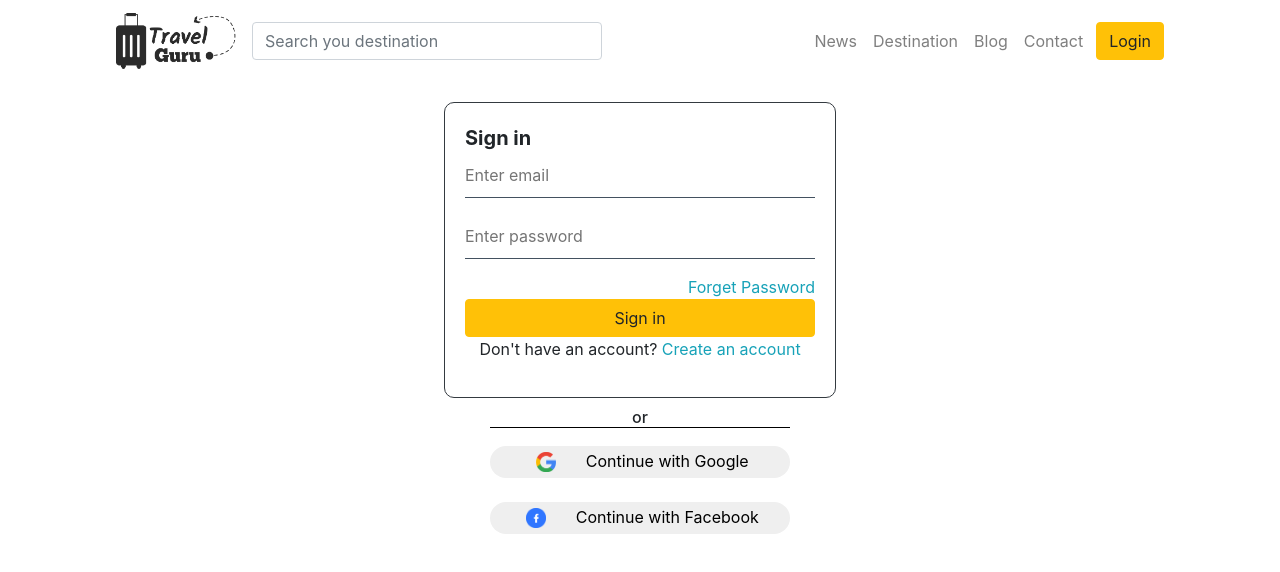
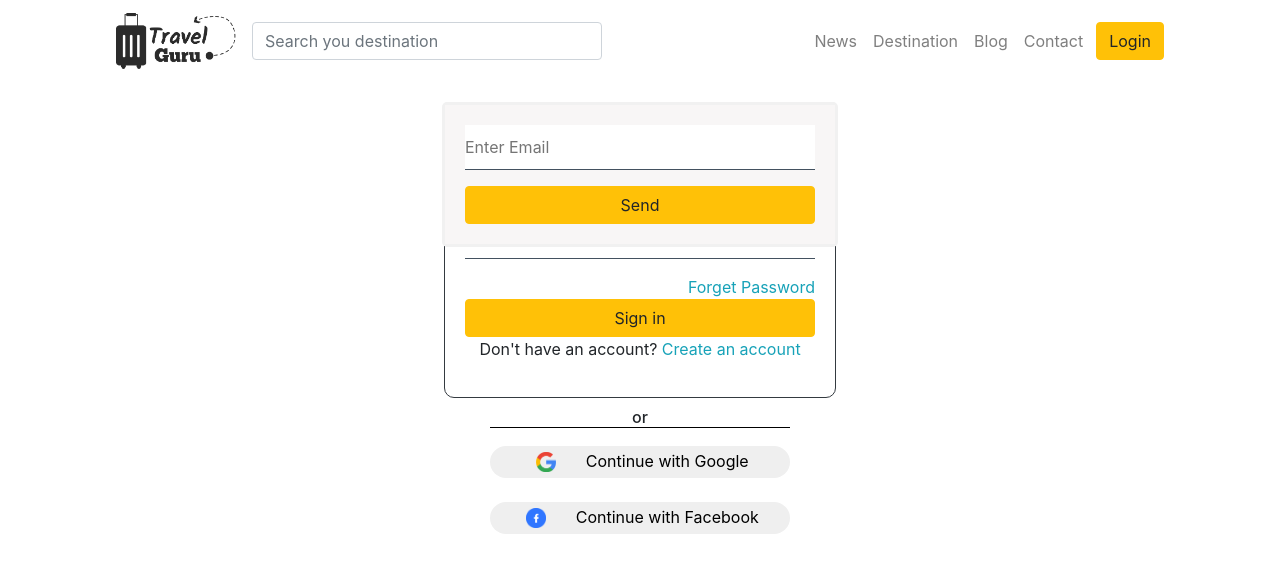
Before and after one commit to murad-aust/Roaming-Bangladesh, a React (Create React App) app: page /login in a window 1280 px wide. Both pictures are taken after a click on the element "Forget Password". Shown: the top 572 px of the page. Built offline with nearby package versions, Linux system fonts and the light colour scheme; no server answers.

Commit message:
Forget Password popup window added

```diff
--- a/src/Components/Hotel/Hotel.js
+++ b/src/Components/Hotel/Hotel.js
@@ -9,7 +9,7 @@ const Hotel = () => {
     const [information, setInformation] = useContext(UserContext);
     const {name, from, to}= information;
     const specifiedHotel = hotels.filter(ht => ht.placeId === information.id);
-    console.log(information);
+
 
     return (
         <div className="container" >
--- a/src/Components/SignIn/SignIn.css
+++ b/src/Components/SignIn/SignIn.css
@@ -41,3 +41,14 @@ input {
  .container{
      margin-bottom: 20px;
  }
+ .popup {
+    position: fixed;
+   border-radius: 5px;
+    border: 3px solid #f1f1f1;
+
+  }
+  .form-container {
+    width: 390px;
+    padding: 20px;
+    background-color: rgb(248, 246, 246);
+  }
--- a/src/Components/SignIn/SigninManeger.js
+++ b/src/Components/SignIn/SigninManeger.js
@@ -59,36 +59,14 @@ export const handleFacebookSignIn = () => {
 
 
 
-
-export const handleSignedOut = () => {
-  return firebase.auth().signOut()
-    .then(res => {
-      const signedOutUser = {
-        isSignedIn: false,
-        name: '',
-        email: '',
-        photo: '',
-        success: false
-
-      }
-      return signedOutUser;
-
-    })
-    .catch(err => {
-      console.log(err);
-      console.log(err.message);
-    })
-
-}
-
 export const createUserWithEmailAndPassword = (name, email, password) => {
 
   return firebase.auth().createUserWithEmailAndPassword(email, password)
     .then(res => {
       const newUserInfo = res.user;
       updateUserName(name);
+      emailVerify();
       newUserInfo.success = true;
-      emailVerification();
       return newUserInfo;
 
 
@@ -99,10 +77,12 @@ export const createUserWithEmailAndPassword = (name, email, password) => {
       const newUserInfo = {};
       newUserInfo.error = error.message;
       newUserInfo.success = false;
+      console.log(error.message)
       return newUserInfo;
 
     });
 }
+
 
 export const signInUserWithEmailAndPassword = (email, password) => {
   return firebase.auth().signInWithEmailAndPassword(email, password)
@@ -125,11 +105,13 @@ export const signInUserWithEmailAndPassword = (email, password) => {
       const newUserInfo = {};
       newUserInfo.error = error.message;
       newUserInfo.success = false;
+      console.log(error.message)
       return newUserInfo;
 
 
     });
 }
+
 
 const updateUserName = name => {
   const user = firebase.auth().currentUser;
@@ -142,19 +124,20 @@ const updateUserName = name => {
 
     })
     .catch(function (error) {
-      console.log(error)
+      console.log(error.message)
     });
 }
 
 
-const emailVerification = () => {
+
+const emailVerify = () => {
 
   const user = firebase.auth().currentUser;
 
   user.sendEmailVerification().then(function () {
-       console.log("verify message sent");
+       console.log("Verify message sent");
   }).catch(function (error) {
-    // An error happened.
+    console.log(error.message)
   });
 }
 
@@ -169,7 +152,7 @@ export const forgotPassword = email => {
   auth.sendPasswordResetEmail(email).then(function () {
     // Email sent.
   }).catch(function (error) {
-    // An error happened.
+     console.log(error.message)
   });
 
 
--- a/src/Components/SignIn/SingIn.js
+++ b/src/Components/SignIn/SingIn.js
@@ -9,16 +9,20 @@ import { useHistory, useLocation } from 'react-router-dom';
 import { createUserWithEmailAndPassword, handleFacebookSignIn, forgotPassword, handleGoogleSignIn, initializeLoginFramework, signInUserWithEmailAndPassword } from './SigninManeger';
 const SingIn = () => {
   const [newUser, setNewUser] = useState(false);
+  const [popup, setPopup] = useState(false);
+  const [emailVerified, setEmailVerified] = useState(true);
+  const [passwordVerified, setPasswordVerified] = useState(true);
   const [user, setUser] = useState({
     isSignedIn: false,
     firstName: '',
     lastName: '',
     email: '',
+    resetEmail: '',
     password: '',
     error: '',
     success: false,
     confirmPassword: '',
-    match: false,
+    notMatch: false,
   })
 
   initializeLoginFramework();
@@ -32,6 +36,7 @@ const SingIn = () => {
   let { from } = location.state || { from: { pathname: "/" } };
 
 
+//Google Sign in
 
   const googleSignIn = () => {
     handleGoogleSignIn()
@@ -41,6 +46,8 @@ const SingIn = () => {
   }
 
 
+//facebook Sign in
+
   const facebookSignIn = () => {
     handleFacebookSignIn()
       .then(res => {
@@ -48,54 +55,76 @@ const SingIn = () => {
       })
   }
 
+// Geting Respose from Firebase
 
   const handleResponse = (res, redirect) => {
     setUser(res);
     setLoggedInUser(res);
-    if (redirect) {
+
+   if (redirect) {
       history.replace(from);
     }
 
   }
 
+ // Handle input & verify email and password
+
   const handleBlur = (e) => {
     let isFormValid = true;
-    if (e.target.name === 'email') {
+    if (e.target.name === 'email' || e.target.name === 'resetEmail') {
        isFormValid = /\S+@\S+\.\S+/.test(e.target.value);
+
+      !isFormValid ?
+        setEmailVerified(!emailVerified)
+       :
+       setEmailVerified(!emailVerified)
+
 
 
     }
+
     if (e.target.name === 'password') {
-      const isPasswordValid = e.target.value.length > 6;
-      const passwordHasNumber = /\d{1}/.test(e.target.value);
-      isFormValid = isPasswordValid && passwordHasNumber;
+      const isPasswordValid = /^(?=.*\d)(?=.*[a-z])(?=.*[A-Z])(?=.*[^a-zA-Z0-9])(?!.*\s).{6,15}$/.test(e.target.value);
+
+      isFormValid = isPasswordValid ;
+
+     !isFormValid?
+        setPasswordVerified(!passwordVerified)
+      :
+      setPasswordVerified(!passwordVerified)
     }
-
 
     if (isFormValid) {
       const newUserInfo = { ...user };
       newUserInfo[e.target.name] = e.target.value;
       setUser(newUserInfo);
 
+
     }
+
+
 
   }
 
+// Handle Forget Password
 
-  const handleForgetPassword = () => {
-    alert("A Password Reset Email Sent to You Email Address.");
-    forgotPassword(user.email);
+  const handleForgetPassword = (email) => {
+
+   alert("A Password Reset Email Sent to You Email Address.");
+
+   forgotPassword(user.resetEmail);
   }
+
+//Form Handle
 
   const handleSubmit = (e) => {
 
     if(user.password !== user.confirmPassword){
-
-      const newUserInfo = {...user, match: true }
+      const newUserInfo = {...user, notMatch: true }
       setUser(newUserInfo);
 
     }
-    else if (newUser && user.firstName && user.lastName && user.email && user.password) {
+    else if (newUser  && user.firstName && user.lastName && user.email && user.password) {
 
       const name = user.firstName + ' ' + user.lastName;
 
@@ -119,12 +148,46 @@ const SingIn = () => {
     }
     e.preventDefault();
   }
+
+
   return (
+
     <div className="container">
+
       <Header></Header>
+
       <div className="d-flex justify-content-center ">
+
+             {/* Forget Password Popup window */}
+             {
+
+               popup &&
+
+               <div className="popup">
+                  <form className="form-container" >
+
+                  <div className="form-group">
+                      <input type="email" name="resetEmail" onBlur={handleBlur} placeholder="Enter Email" required/>
+                 </div>
+                 {
+                   !emailVerified && <p style={{color: 'red', width:'350px'}}>Enter a valid Email</p>
+
+
+                 }
+
+                    <div>
+                      <input type="submit" className="btn btn-warning"  value="Send" onClick={()=>(user.resetEmail && handleForgetPassword(user.resetEmail)) && setPopup(!popup)}/>
+                    </div>
+
+                  </form>
+               </div>
+
+            }
+
+        {/* Form input */}
+
         <div className="border  border-dark">
-          <form onSubmit={handleSubmit}>
+        <form onSubmit={handleSubmit}>
             {
               newUser ?
                 <div style={{ fontSize: '20px', fontWeight: 'bold' }}>Create a new account</div>
@@ -149,11 +212,22 @@ const SingIn = () => {
               <input type="email" onBlur={handleBlur} name="email" placeholder="Enter email" required />
             </div>
 
+            {
+              !emailVerified &&
+              <p style={{color: 'red', width:'350px'}}>Enter a valid Email Address.</p>
+
+            }
+
 
 
             <div className="form-group">
               <input type="password" onBlur={handleBlur} name="password" placeholder="Enter password" required/>
             </div>
+
+            {
+              !passwordVerified &&
+               <p style={{color: 'red', width:'350px'}}>Password  must be 6 to 15 characters which contain at least one lowercase letter, one uppercase letter, one numeric digit, and one special character.</p>
+            }
 
             { newUser &&
             <div className="form-group">
@@ -162,16 +236,18 @@ const SingIn = () => {
 
             }
             {
-               newUser && user.match && <p style={{color: 'red'}}>Password did not match. Try again.</p>
+               newUser && user.notMatch &&
+               <p style={{color: 'red'}}>Password did not match. Try again.</p>
             }
 
             {
               !newUser &&
-              <div id="register-link" style={{ cursor: 'pointer' }} onClick={handleForgetPassword} className="text-right text-info">
+               <div id="register-link" style={{ cursor: 'pointer' }} onClick= {() =>setPopup(!popup)}  className="text-right text-info">
                 Forget Password
-              </div>
+               </div>
 
             }
+
 
             {
               newUser ?
@@ -201,10 +277,14 @@ const SingIn = () => {
 
           </form>
         </div>
+
+
       </div>
       <div className="d-flex justify-content-center " style={{ margin: '10px' }}>
         <h6> <span>or</span>  </h6>
       </div>
+
+      {/* Social media sign in */}
       <div className="d-flex justify-content-center ">
         <button onClick={googleSignIn} className="social" > <img src={google} alt="" /> <span style={{ marginLeft: '20px' }}>Continue  with Google</span> </button>
       </div>
```
